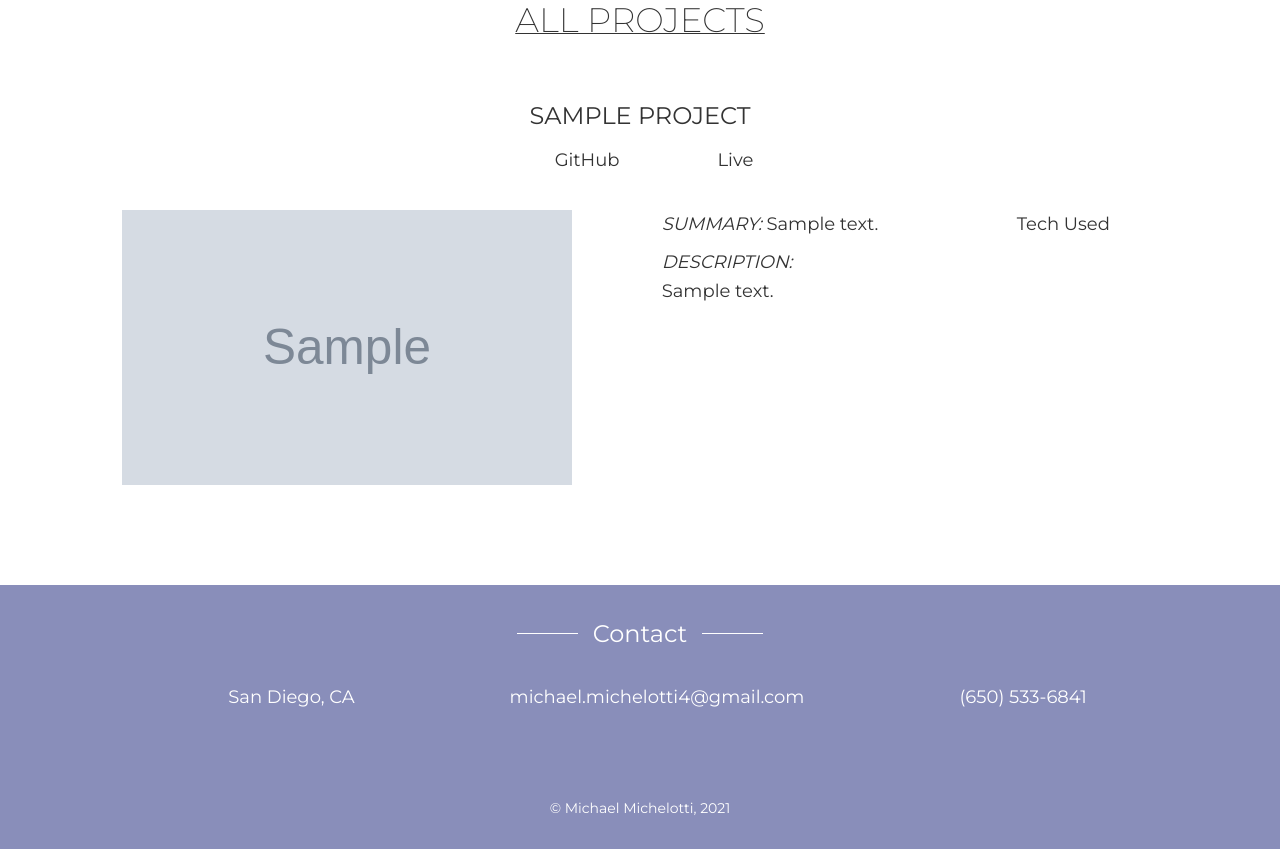
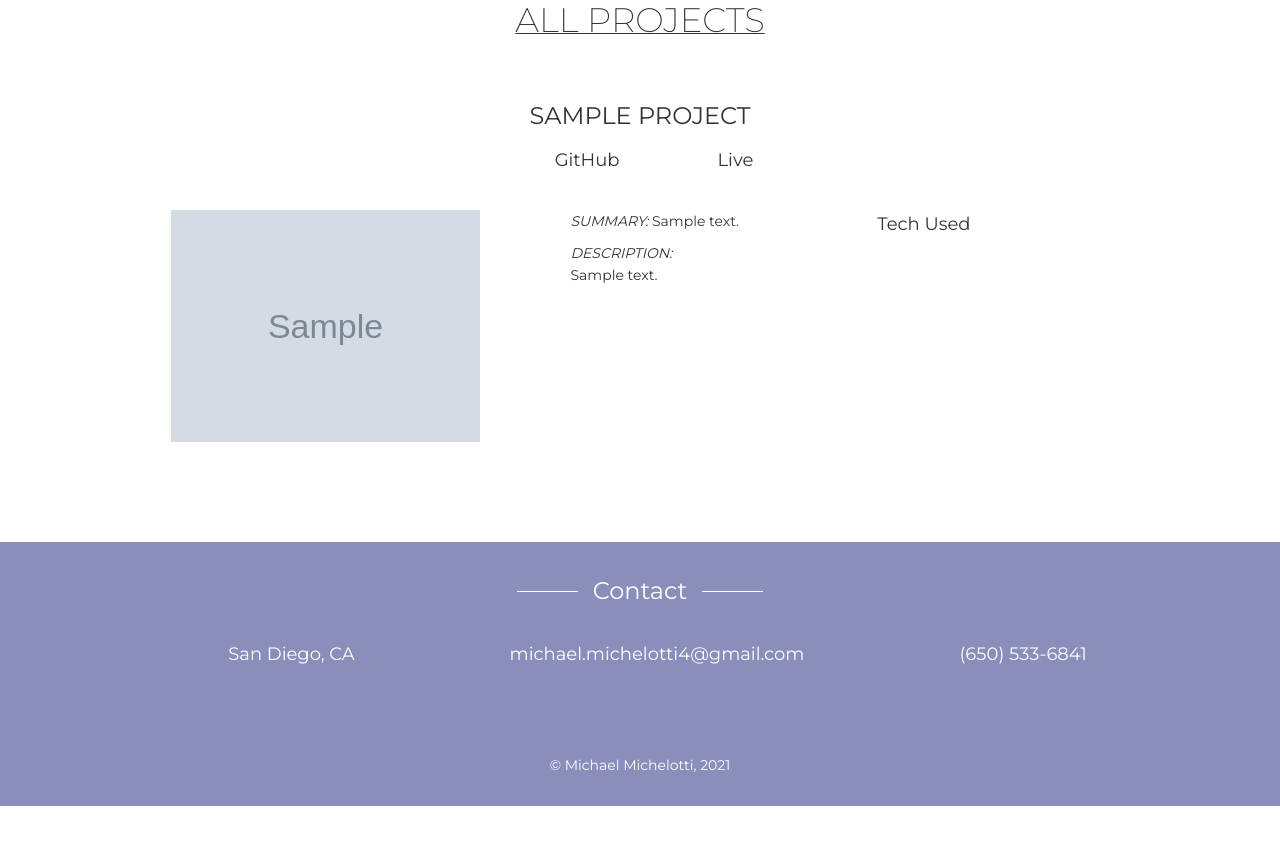
Before and after one commit to michael-michelotti/michael-michelotti-dot-com, a Node server app: page /projects in a window 1280 px wide; the page is wider, and only the part inside the window is pictured. Shown: the part 167-1016 px from the top of that part. After the commit the page ends 973 px from the top of that part, so only its background shows below. Run offline with Node 20, Linux system fonts and the light colour scheme; tables that the repository leaves empty hold one stand-in row (values such as "Sample post"); grey boxes marked "Sample" are stand-in pictures; style sheets or scripts are compiled from the project's sources; some libraries are stand-ins or nearby versions.

Commit message:
implement responsive design for all projects page

```diff
--- a/sass/components/_dividers.scss
+++ b/sass/components/_dividers.scss
@@ -22,10 +22,18 @@
 .row-divider {
   align-self: center;
   height: 0px;
-  width: 100rem;
+  width: 80rem;
   border-top: solid 0.1rem $color-dark;
 
   &:last-child {
     display: none;
   }
+
+  @include respond(tab-land) {
+    width: 60rem;
+  }
+
+  @include respond(tab-port) {
+    width: 30rem;
+  }
 }
--- a/sass/components/_project-row.scss
+++ b/sass/components/_project-row.scss
@@ -1,9 +1,13 @@
 .project-row {
-  width: 150rem;
+  width: 90%;
   display: flex;
   flex-direction: column;
   align-items: center;
   gap: 3rem;
+
+  @include respond(tab-land) {
+    width: 70%;
+  }
 
   &__title {
     display: flex;
@@ -20,15 +24,29 @@
   &__content {
     display: flex;
     gap: 9rem;
+
+    @include respond(tab-land) {
+      flex-direction: column;
+      align-items: center;
+      gap: 3rem;
+    }
   }
 
   &__img {
-    height: 27.5rem;
-    width: 45rem;
+    width: 33%;
+    object-fit: cover;
+
+    @include respond(tab-land) {
+      width: 50%;
+    }
+
+    @include respond(phone) {
+      width: 80%;
+    }
   }
 
   &__text {
-    font-size: 1.8rem;
+    font-size: 1.4rem;
   }
 
   &__summary {
```
